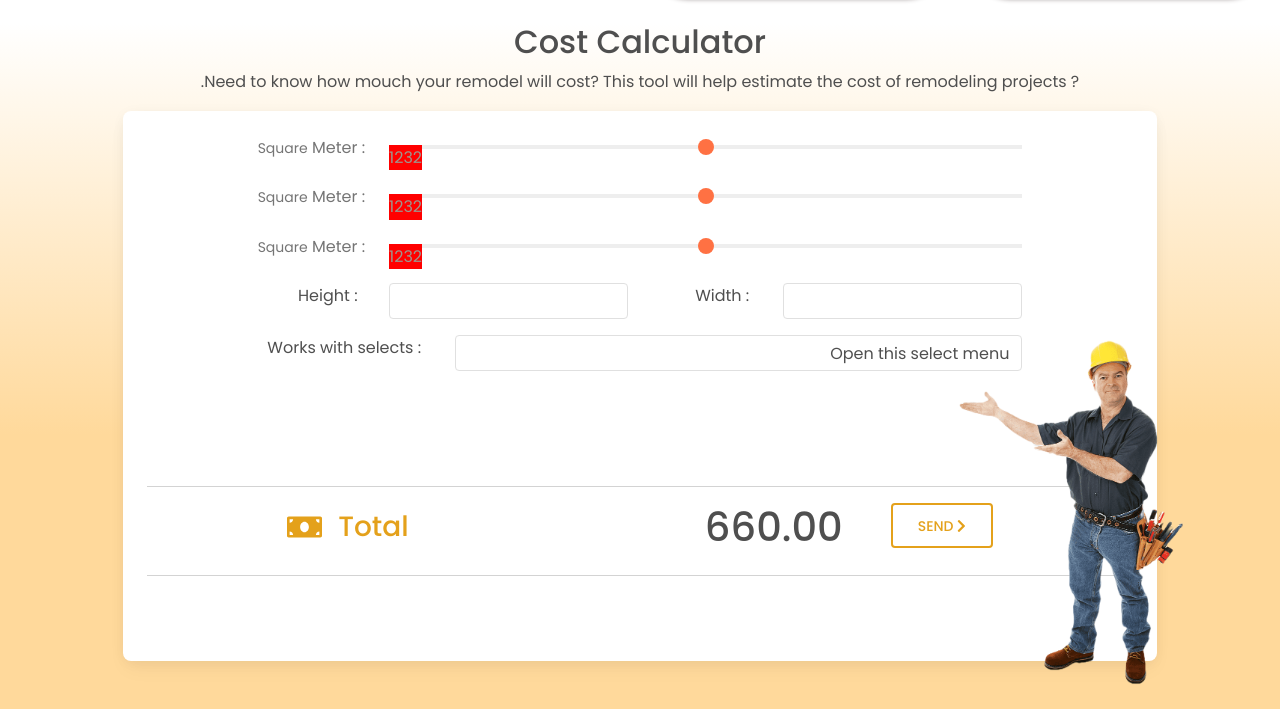
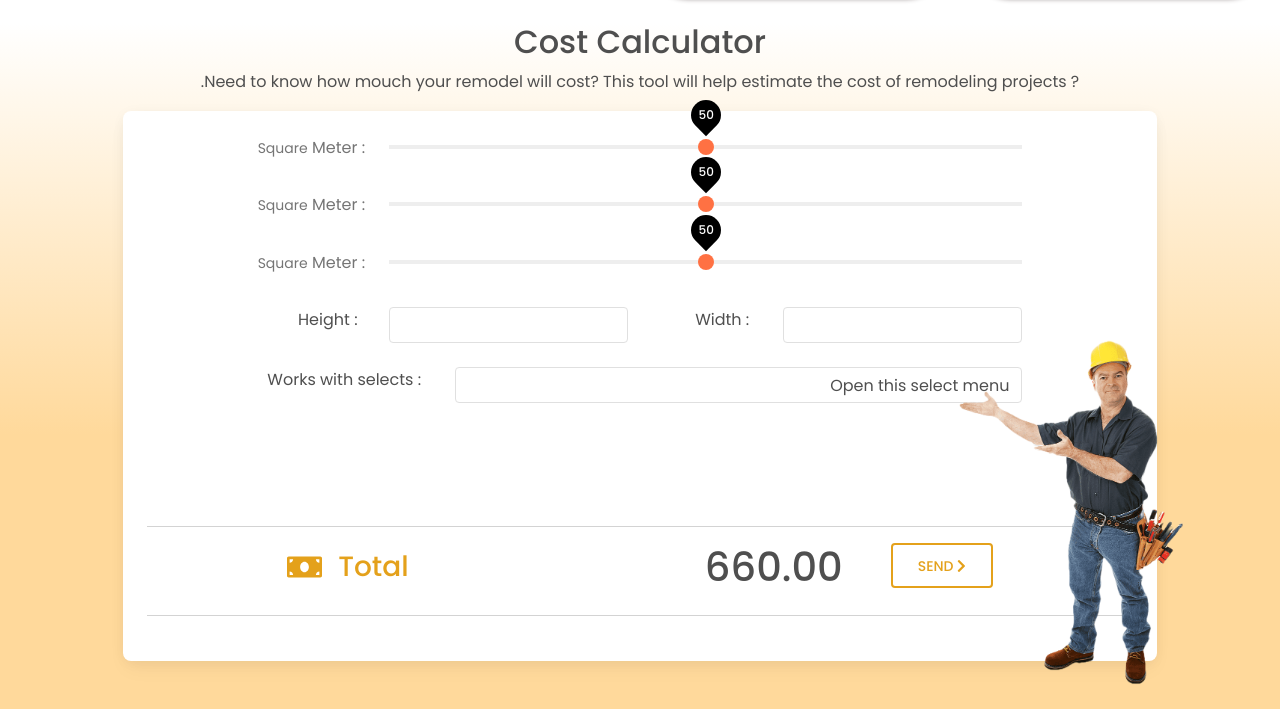
Before and after one commit to Shuvoakonda/new_project, a plain HTML site: page index.html in a window 1280 px wide. Shown: the part 833-1542 px from the top of the page. Drawn offline with nearby package versions, Linux system fonts and the light colour scheme.

Commit message:
issue  done

```diff
--- a/css/style.css
+++ b/css/style.css
@@ -381,16 +381,11 @@ body {
 }
 
 
-.form-range::after {
-    content: "1232";
-    background-color: red;
-    position: absolute;
-    top: 10px;
-}
+
 
 .calculator-body {
-        text-align: center;
-        display: flex;
-        justify-content: center;
+    text-align: center;
+    display: flex;
+    justify-content: center;
 
-    }
+}
--- a/index.html
+++ b/index.html
@@ -15,6 +15,15 @@
         crossorigin="anonymous" referrerpolicy="no-referrer" />
     <link rel="stylesheet" href="css/mdb.min.css">
     <link rel="stylesheet" href="css/style.css">
+    <style>
+        .thumb{
+            transform: scale(1) !important;
+
+        }
+        .thumb::after{
+            background: black !important;
+        }
+    </style>
 </head>
 
 <body class="rtl">
@@ -215,7 +224,7 @@
             <div class="calculator-body">
                 <div class="card" style="width:1034px; height:550px;">
                     <div class="card-body ">
-                        <div class="row mx-auto mb-3" style="width: 80%;">
+                        <div class="row mx-auto mb-4" style="width: 80%;">
                             <div class="col-12">
                                 <div class="row ">
                                     <div class="col-md-10">
@@ -231,7 +240,7 @@
                                 </div>
                             </div>
                         </div>
-                        <div class="row mx-auto mb-3" style="width: 80%;">
+                        <div class="row mx-auto mb-4" style="width: 80%;">
                             <div class="col-12">
                                 <div class="row ">
                                     <div class="col-md-10">
@@ -247,7 +256,7 @@
                                 </div>
                             </div>
                         </div>
-                        <div class="row mx-auto mb-3" style="width: 80%;">
+                        <div class="row mx-auto mb-4" style="width: 80%;">
                             <div class="col-12">
                                 <div class="row ">
                                     <div class="col-md-10">
@@ -264,7 +273,7 @@
                             </div>
                         </div>
 
-                        <div class="row mx-auto mb-3" style="width: 80%;">
+                        <div class="row mx-auto mb-4" style="width: 80%;">
                             <div class="col-6">
                                 <div class="form-group row">
                                     <div class="col-md-8">
@@ -287,7 +296,7 @@
                             </div>
                         </div>
 
-                        <div class="row mx-auto mb-3" style="width: 80%;">
+                        <div class="row mx-auto mb-4" style="width: 80%;">
                             <div class="col-12 ">
                                 <div class="row">
                                     <div class="col-md-9">
@@ -370,6 +379,7 @@
         const range = new Range(document.querySelector('.range'));
 
     </script>
+
     <script>
         window.addEventListener('scroll', function () {
             let scrollPosition = window.scrollY;
@@ -383,7 +393,9 @@
             }
         })
     </script>
+
     <script>
+
         function toggleWP() {
 
             var whatsappBoxLeft = document.querySelector('.wp-dialog');
```
